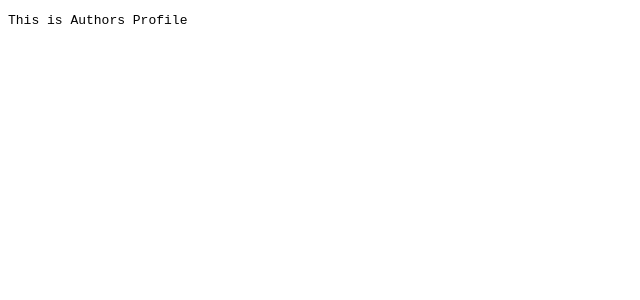
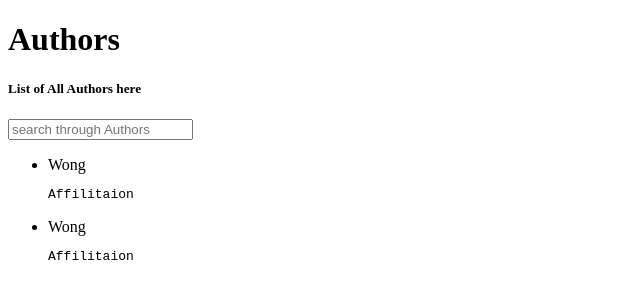
Before and after one commit to Re9iNee/Scitodate-Test, a React (Create React App) app in the folder client/: page /authors in a window 1280 px wide. Shown: the top 300 px of the page, without its empty margins (0-640 px from the left). Built offline with nearby package versions, Linux system fonts and the light colour scheme.

Commit message:
mofiy Authors.js list of all Authors

```diff
--- a/client/src/components/Authors.js
+++ b/client/src/components/Authors.js
@@ -1,7 +1,21 @@
 import React from "react";
 
 export default class Authors extends React.Component {
-    render() {
-        return <pre>This is Authors Profile</pre>
-    }
+  render() {
+    return (
+    <div>
+        <h1>Authors</h1>
+        <h5>List of All Authors here</h5>
+        <input type="text" placeholder="search through Authors"/>
+        <ul>
+            <li>Wong</li>
+            <pre>Affilitaion</pre>
+        </ul>
+        <ul>
+            <li>Wong</li>
+            <pre>Affilitaion</pre>
+        </ul>
+    </div>
+    );
+  }
 }
```
